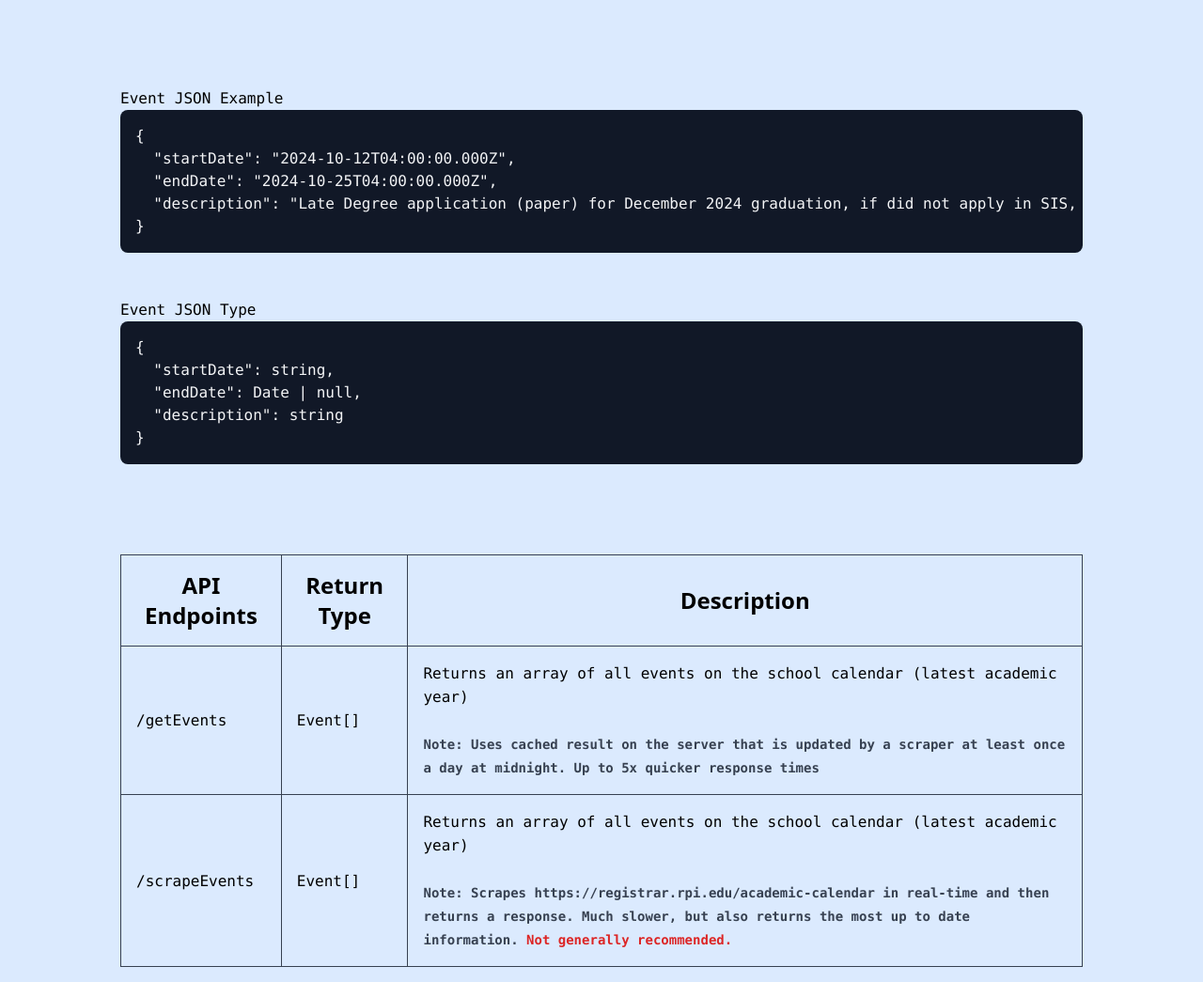
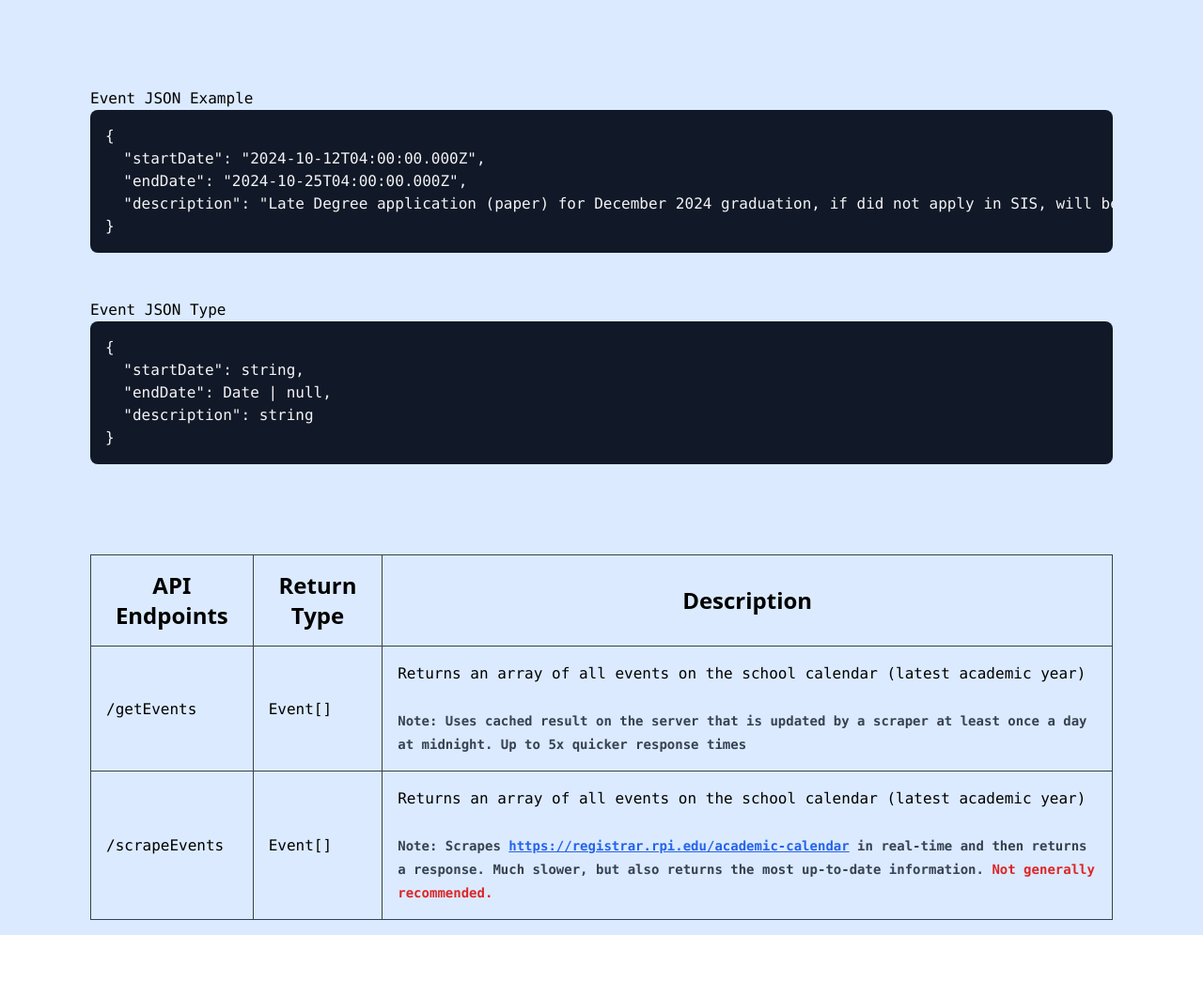
Before and after one commit to Raamzeez/rpi-calendar-api, a website: page index.html in a window 1280 px wide. Shown: the part 56-1101 px from the top of the page at 94% size. After the commit the page ends 1051 px from the top, so only its background shows below. Drawn offline with nearby package versions, Linux system fonts and the light colour scheme.

Commit message:
Made HTML responsive for mobile use

```diff
--- a/index.html
+++ b/index.html
@@ -9,9 +9,9 @@
     <script src="https://cdn.tailwindcss.com"></script>
   </head>
   <body>
-    <div class="max-w-screen min-h-screen px-8 py-4 flex flex-col items-center bg-blue-100">
+    <div class="max-w-screen min-h-screen px-8 py-4 flex flex-col items-center bg-blue-100 px-2 sm:px-12 md:px-24">
       <h1 class="font-semibold text-3xl">RPI Calendar Scraper v1.0</h1>
-      <div class="mt-24 w-full px-24">
+      <div class="mt-24 w-full">
         <code>Event JSON Example</code>
          <pre class="bg-gray-900 text-gray-100 p-4 rounded-lg overflow-x-auto">
 <code>{
@@ -20,7 +20,7 @@
   "description": "Late Degree application (paper) for December 2024 graduation, if did not apply in SIS, will begin being accepted."
 }</code></pre>
       </div>
-            <div class="mt-12 w-full px-24">
+            <div class="mt-12 w-full">
         <code>Event JSON Type</code>
          <pre class="bg-gray-900 text-gray-100 p-4 rounded-lg overflow-x-auto">
 <code>{
@@ -29,9 +29,10 @@
   "description": string
 }</code></pre>
       </div>
-      <div class="mt-24 w-full px-24">
-        <table class="w-full border-collapse border border-gray-700">
-            <thead>
+      <div class="mt-24 w-full">
+        <div class="overflow-x-auto">
+       <table class="table-auto border-collapse border border-gray-700">
+    <thead class="hidden md:table-header-group">
         <tr>
             <th class="font-semibold text-2xl p-4 border border-gray-700">API Endpoints</th>
             <th class="font-semibold text-2xl p-4 border border-gray-700">Return Type</th>
@@ -39,18 +40,43 @@
         </tr>
     </thead>
     <tbody>
-            <tr>
-                <td class="p-4 border border-gray-700"><code>/getEvents</code></td>
-                <td class="p-4 border border-gray-700"><code>Event[]</code></td>
-                <td class="p-4 border border-gray-700"><code>Returns an array of all events on the school calendar (latest academic year) <br /><br /><span class="font-semibold text-gray-700 text-sm">Note: Uses cached result on the server that is updated by a scraper at least once a day at midnight. Up to 5x quicker response times</span></code></td>
+        <tr class="block md:table-row mb-4 md:mb-0">
+            <td class="p-4 border border-gray-700 block md:table-cell before:content-['API Endpoints:'] before:font-semibold before:block md:before:hidden">
+                <code>/getEvents</code>
+            </td>
+            <td class="p-4 border border-gray-700 block md:table-cell before:content-['Return Type:'] before:font-semibold before:block md:before:hidden">
+                <code>Event[]</code>
+            </td>
+            <td class="p-4 border border-gray-700 block md:table-cell before:content-['Description:'] before:font-semibold before:block md:before:hidden">
+                <code>
+                    Returns an array of all events on the school calendar (latest academic year) <br /><br />
+                    <span class="font-semibold text-gray-700 text-sm">
+                        Note: Uses cached result on the server that is updated by a scraper at least once a day at midnight. Up to 5x quicker response times
+                    </span>
+                </code>
+            </td>
         </tr>
-             <tr>
-                <td class="p-4 border border-gray-700"><code>/scrapeEvents</code></td>
-                <td class="p-4 border border-gray-700"><code>Event[]</code></td>
-                <td class="p-4 border border-gray-700"><code>Returns an array of all events on the school calendar (latest academic year) <br /><br /><span class="font-semibold text-gray-700 text-sm">Note: Scrapes <a>https://registrar.rpi.edu/academic-calendar</a> in real-time and then returns a response. Much slower, but also returns the most up to date information. <span class="text-red-600">Not generally recommended.</span></span></code></td>
+        <tr class="block md:table-row mb-4 md:mb-0">
+            <td class="p-4 border border-gray-700 block md:table-cell before:content-['API Endpoints:'] before:font-semibold before:block md:before:hidden">
+                <code>/scrapeEvents</code>
+            </td>
+            <td class="p-4 border border-gray-700 block md:table-cell before:content-['Return Type:'] before:font-semibold before:block md:before:hidden">
+                <code>Event[]</code>
+            </td>
+            <td class="p-4 border border-gray-700 block md:table-cell before:content-['Description:'] before:font-semibold before:block md:before:hidden">
+                <code>
+                    Returns an array of all events on the school calendar (latest academic year) <br /><br />
+                    <span class="font-semibold text-gray-700 text-sm">
+                        Note: Scrapes <a href="https://registrar.rpi.edu/academic-calendar" class="text-blue-600 underline">https://registrar.rpi.edu/academic-calendar</a> in real-time and then returns a response. Much slower, but also returns the most up-to-date information.
+                        <span class="text-red-600">Not generally recommended.</span>
+                    </span>
+                </code>
+            </td>
         </tr>
     </tbody>
 </table>
+</div>
+
         </div>
       </div>
     </div>
```
Lines whose indentation alone changed are shown as unchanged.
